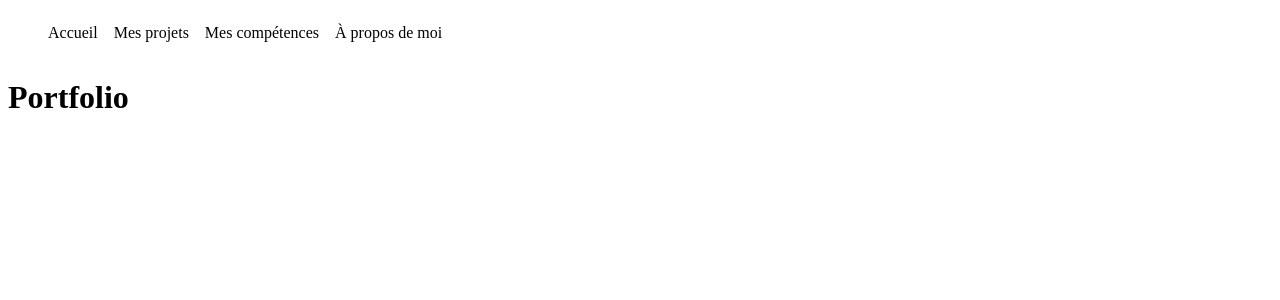
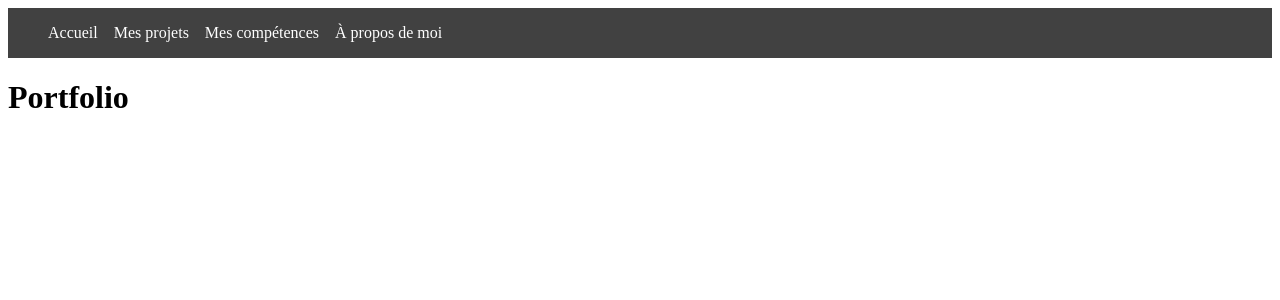
Before and after one commit to Lo0p6TheTardigrade/mon-portfolio, a React (Create React App) app: page / in a window 1280 px wide. Shown: the top 300 px of the page. Built offline with nearby package versions, Linux system fonts and the light colour scheme.

Commit message:
Navigation.scss update

```diff
--- a/src/scss/components/Navigation.scss
+++ b/src/scss/components/Navigation.scss
@@ -1,10 +1,12 @@
 @import '../partial';
 .nav-container {
   @include flex(row, nowrap, initial, initial, initial);
+  background: map-get($color-map, grey__dark_2);
   .nav {
     .nav-list-container {
       @include flex(row, nowrap, initial, initial, 1rem);
       list-style: none;
+      color: map-get($color-map, white__normal);
     }
   }
 }
```
